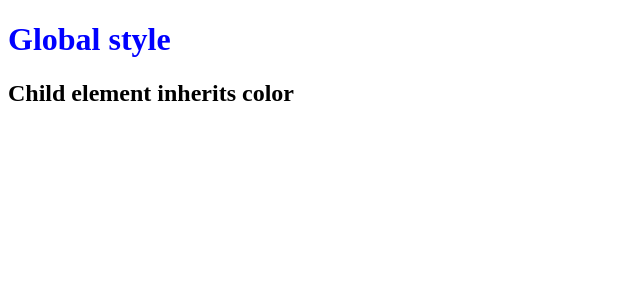
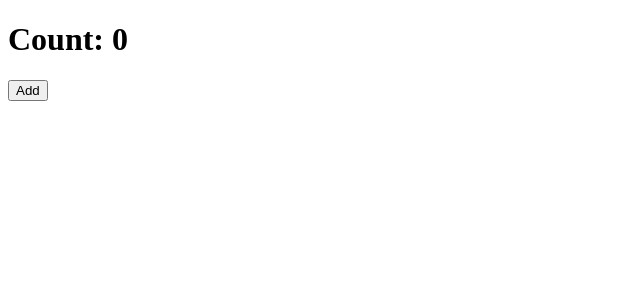
Before and after one commit to jalilzod/VUE.js, a Vue app in the folder 00VueBasic/myVuePack/: page / in a window 1280 px wide. Shown: the top 300 px of the page, without its empty margins (0-640 px from the left). Built offline with nearby package versions, Linux system fonts and the light colour scheme.

Commit message:
structured the base code and added new lessons

```diff
--- a/00VueBasic/myVuePack/src/App.vue
+++ b/00VueBasic/myVuePack/src/App.vue
@@ -1,11 +1,9 @@
 <script setup>
-import o3globalStyle from './components/o3globalStyle.vue'
-import o3hChild from './components/o3hChild.vue'
+import o1Event from './components/01Events/o1Event.vue'
 </script>
 
 <template>
-  <o3globalStyle />
-  <o3hChild />
+  <o1Event />
 </template>
 
 <style scoped></style>
--- /dev/null
+++ b/00VueBasic/myVuePack/src/components/01Events/o1Event.vue
@@ -0,0 +1,9 @@
+<script setup>
+import { ref } from 'vue'
+let count = ref(0)
+</script>
+
+<template>
+  <h1>Count: {{ count }}</h1>
+  <button v-on:click="count++">Add</button>
+</template>
```
Also changed, not shown: 00VueBasic/myVuePack/src/components/00Basics/00AllBeginning.vue (renamed from 00VueBasic/myVuePack/src/components/00AllBeginning.vue), 00VueBasic/myVuePack/src/components/00Basics/01ChildComp.vue (renamed from 00VueBasic/myVuePack/src/components/01ChildComp.vue), 00VueBasic/myVuePack/src/components/00Basics/o2BindingElem.vue (renamed from 00VueBasic/myVuePack/src/components/o2BindingElem.vue), 00VueBasic/myVuePack/src/components/00Basics/o3globalStyle.vue (renamed from 00VueBasic/myVuePack/src/components/o3globalStyle.vue), 00VueBasic/myVuePack/src/components/00Basics/o3hChild.vue (renamed from 00VueBasic/myVuePack/src/components/o3hChild.vue).
